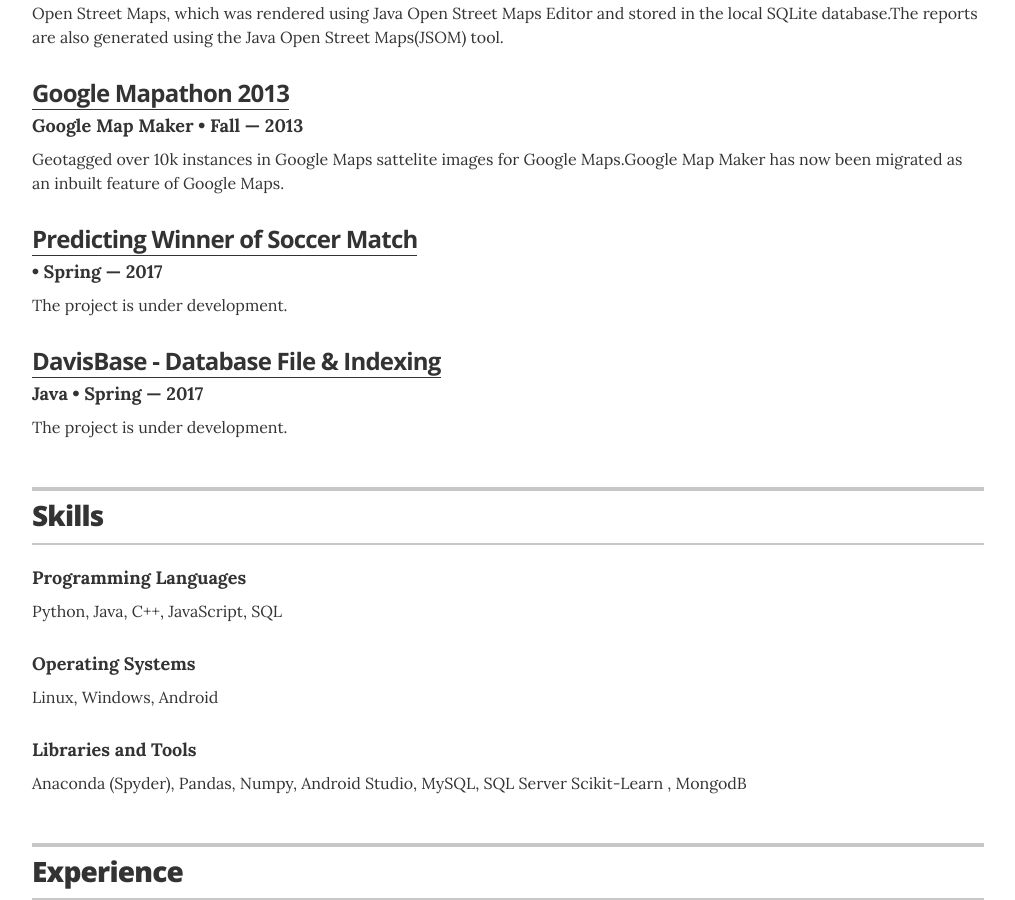
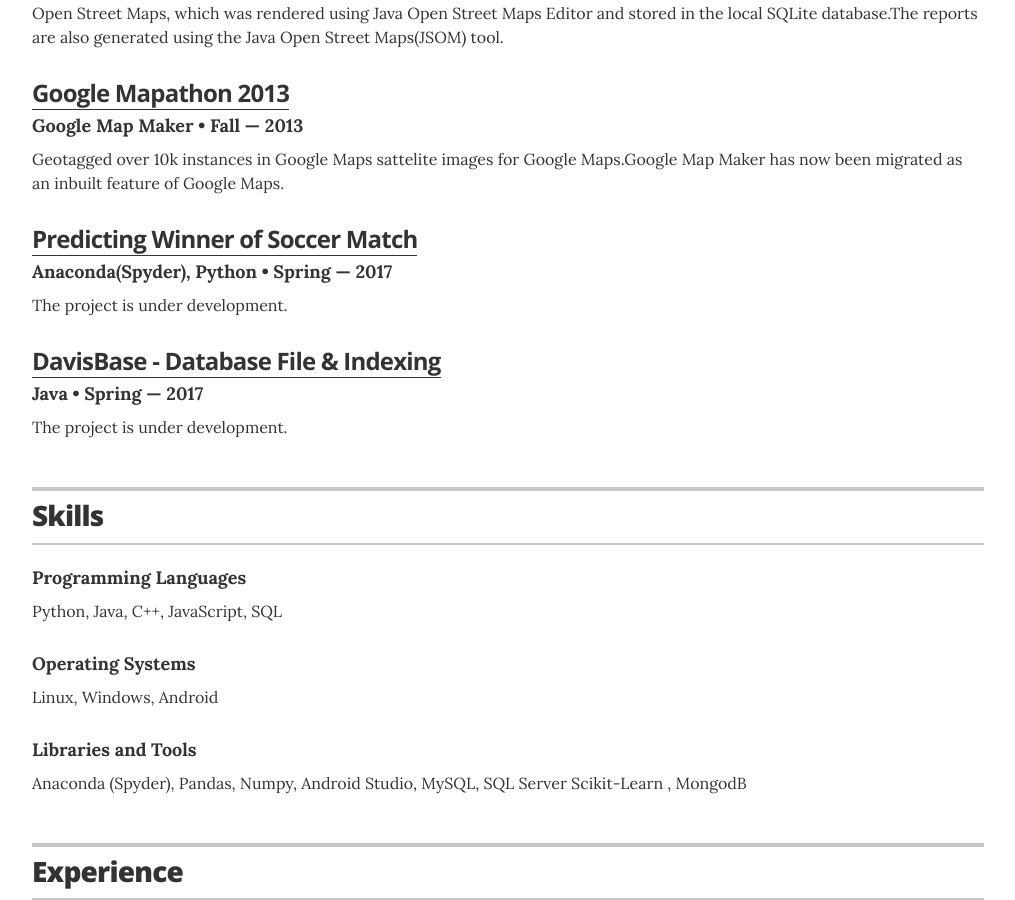
Before and after one commit to mohanakrishnavh/mohanakrishnavh.github.io, a Jekyll site: the page index.html, which Jekyll copies as it is, in a window 1280 px wide and 900 px high, scrolled down 2145 px. Shown: the whole window, without its empty margins (132-1147 px from the left). Built offline with Jekyll 4.4.1, drawn with Linux system fonts in a browser that asks for light colours.

Commit message:
Update index.html

```diff
--- a/index.html
+++ b/index.html
@@ -213,7 +213,7 @@
 
 		  <div class="resume-item">
           <h3 class="resume-item-title"><a href="https://github.com/mohanakrishnavh/">Predicting Winner of Soccer Match</a></h3>
-          <h4 class="resume-item-details">   &bull; Spring &mdash; 2017</h4>
+          <h4 class="resume-item-details">Anaconda(Spyder), Python   &bull; Spring &mdash; 2017</h4>
           <p class="resume-item-copy">  The project is under development.
 </p>  </div>
 
```
